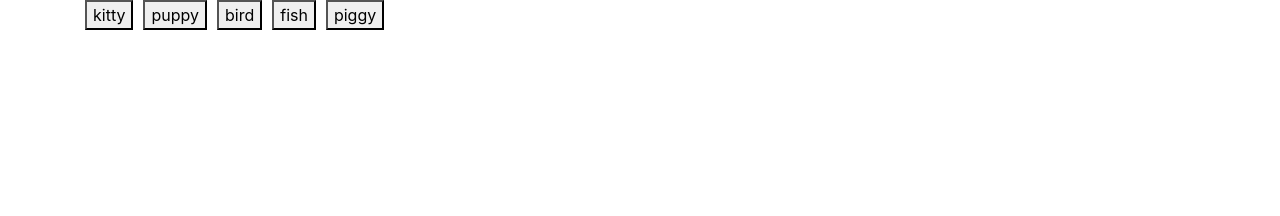
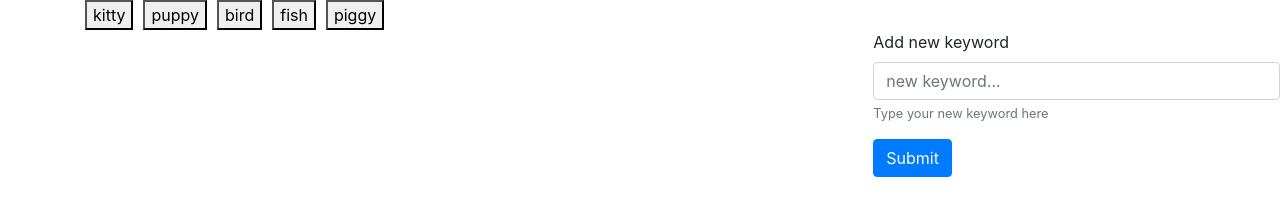
Before and after one commit to abbyz123/Gifphy-HW, a plain HTML site: page index.html in a window 1280 px wide. Drawn offline with nearby package versions, Linux system fonts and the light colour scheme.

Commit message:
add submit form for new keyword

```diff
--- a/index.html
+++ b/index.html
@@ -1,5 +1,6 @@
 <!DOCTYPE html>
 <html>
+
 <head>
     <meta charset="utf-8">
     <title>Gifphy Gateway</title>
@@ -9,12 +10,23 @@
     <script src="assets/javascript/app.js"></script>
     <link rel="stylesheet" href="assets/css/style.css">
 </head>
+
 <body>
-  <div class="container" id="buttonsshow"></div>
-  <div class="row" id="mainrow">
-      <div class="col-md-8" id="main"></div>
-      <div class="col-md-4" id="searcharea"></div>
-  </div>
+    <div class="container" id="buttonsshow"></div>
+    <div class="row" id="mainrow">
+        <div class="col-md-8" id="main"></div>
+        <div class="col-md-4" id="searcharea">
+            <form>
+                <div class="form-group">
+                    <label for="newKeyword">Add new keyword</label>
+                    <input type="text" class="form-control" id="newKeyword" aria-describedby="newKeywordHelp"
+                        placeholder="new keyword...">
+                    <small id="newKeywordHelp" class="form-text text-muted">Type your new keyword here</small>
+                </div>
+                <button type="submit" class="btn btn-primary">Submit</button>
+            </form>
+        </div>
+    </div>
 </body>
 
 </html>
```
